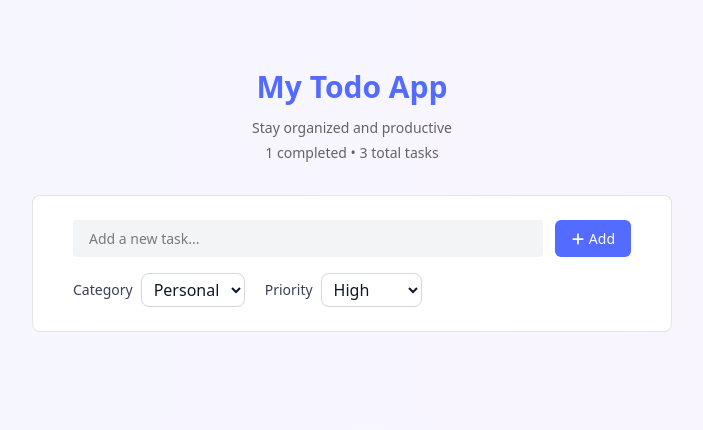
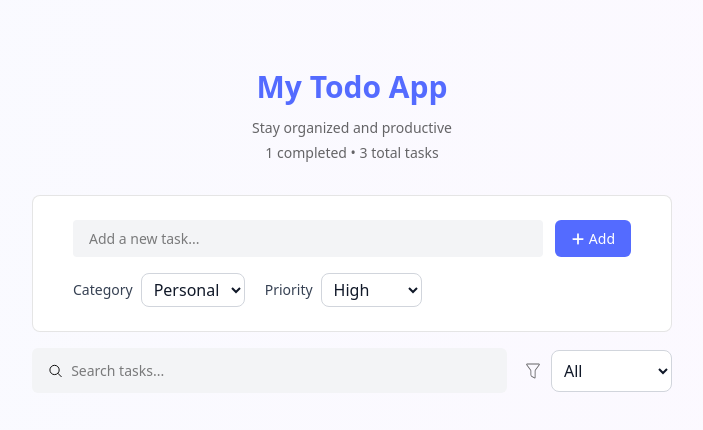
Before and after one commit to AbdullahProjects/Task-Management-Project--Redux-Toolkit-, a React (Vite) app: page / in a window 1280 px wide. Shown: the top 430 px of the page, without its empty margins (288-991 px from the left). Built offline with nearby package versions, Linux system fonts and the light colour scheme; the HTML template or start-up script is replaced by a standard one.

Commit message:
design SearchTask and FilterTask section

```diff
--- a/src/components/AddTask.jsx
+++ b/src/components/AddTask.jsx
@@ -19,7 +19,7 @@ const AddTask = () => {
             placeholder="Add a new task..."
             value={text}
             onChange={(e) => setText(e.target.value)}
-            className="bg-gray-100 text-[14px] font-medium w-full px-4 py-2 rounded-sm placeholder:text-black-400 focus:outline-none"
+            className="bg-gray-100 text-[14px] font-medium w-full px-4 py-2 rounded-sm placeholder:text-black-400 placeholder:font-normal focus:outline-none"
           />
           {/* Add Task Button */}
           <button
--- a/src/components/SearchTasks.jsx
+++ b/src/components/SearchTasks.jsx
@@ -1,9 +1,36 @@
-import React from 'react'
+import React, { useState } from "react";
+import { IoSearchOutline } from "react-icons/io5";
+import { CiFilter } from "react-icons/ci";
 
 const SearchTasks = () => {
+  const [filterOption, setFilterOption] = useState("all");
+
   return (
-    <div className='search-task'></div>
-  )
-}
+    <div className="search-task mt-4 w-full flex flex-row items-center gap-4">
+      {/* Input Field for Search Tasks*/}
+      <div className="search-input-field w-full bg-gray-100 flex flex-row items-center gap-2 rounded-md py-3 px-4">
+        <IoSearchOutline />
+        <input
+          type="text"
+          placeholder="Search tasks..."
+          className="w-full text-[14px] font-medium focus:outline-none placeholder:text-black-400 placeholder:font-normal bg-transparent"
+        />
+      </div>
+      {/* Filter Tasks */}
+      <div className="filter-tasks flex flex-row items-center gap-2">
+        <CiFilter className="text-[20px] text-black/60"/>
+        <select
+          id="category"
+          value={filterOption}
+          onChange={(e) => setFilterOption(e.target.value)}
+          className="block rounded-lg border border-gray-300 bg-white py-2 px-2 text-gray-900 focus:border-blue-500 focus:ring-amber-500 outline-none"
+        >
+          <option value="all">All</option>
+          <option value="completed">Completed</option>
+        </select>
+      </div>
+    </div>
+  );
+};
 
-export default SearchTasks
+export default SearchTasks;
--- a/src/pages/Home/Home.jsx
+++ b/src/pages/Home/Home.jsx
@@ -5,7 +5,7 @@ import TasksList from "../../components/TasksList";
 
 const Home = () => {
   return (
-    <div className="home bg-linear-to-r from-blue-600/5 to-purple-600/5 flex items-center justify-center">
+    <div className="home bg-linear-to-r from-blue-600/3 to-purple-600/3 flex items-center justify-center">
       <div className="h-screen w-[50%] flex flex-col items-center pt-16 ">
         <h1 className="text-[30px] font-bold text-[#546bff]">My Todo App</h1>
         <p className="mt-2 text-[14px] text-black/60">
@@ -19,7 +19,7 @@ const Home = () => {
         <AddTask />
 
         {/* Search Task */}
-        {/* <SearchTasks /> */}
+        <SearchTasks />
 
         {/* Tasks List */}
         {/* <TasksList /> */}
```
